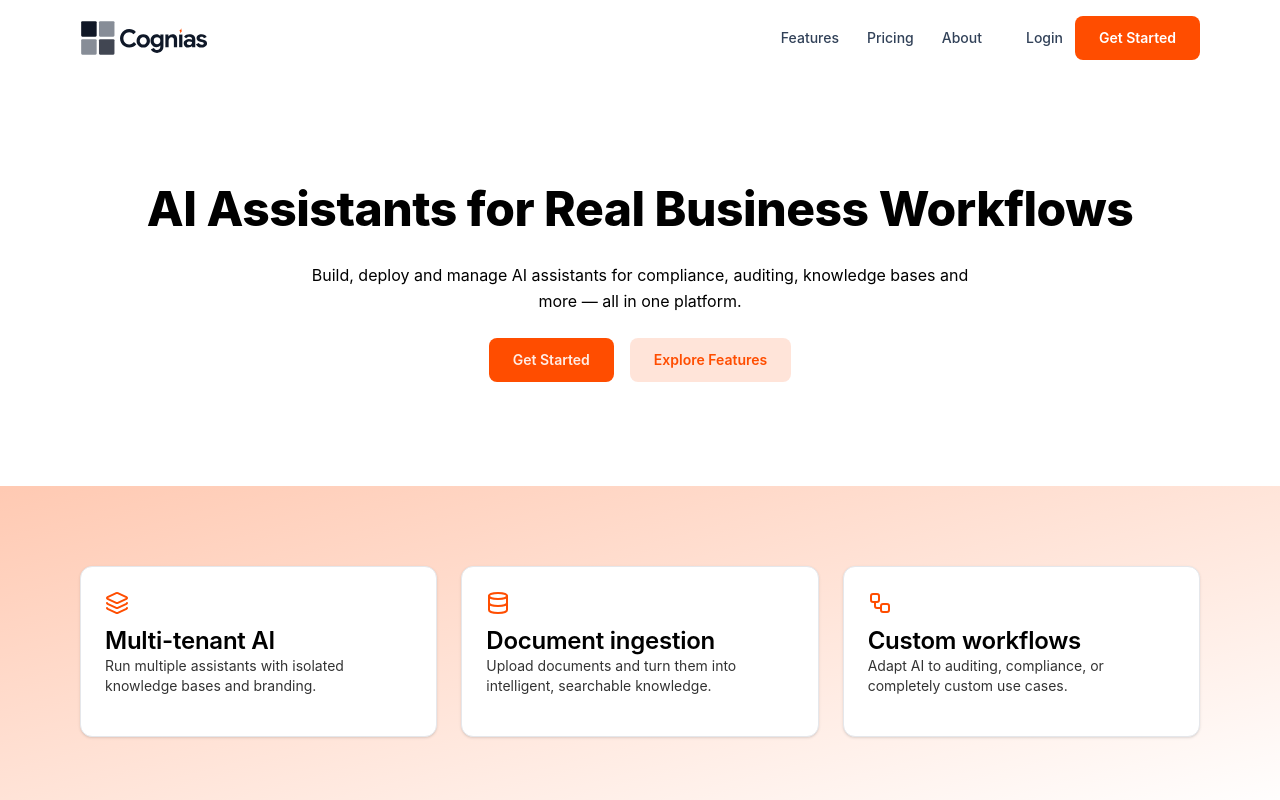
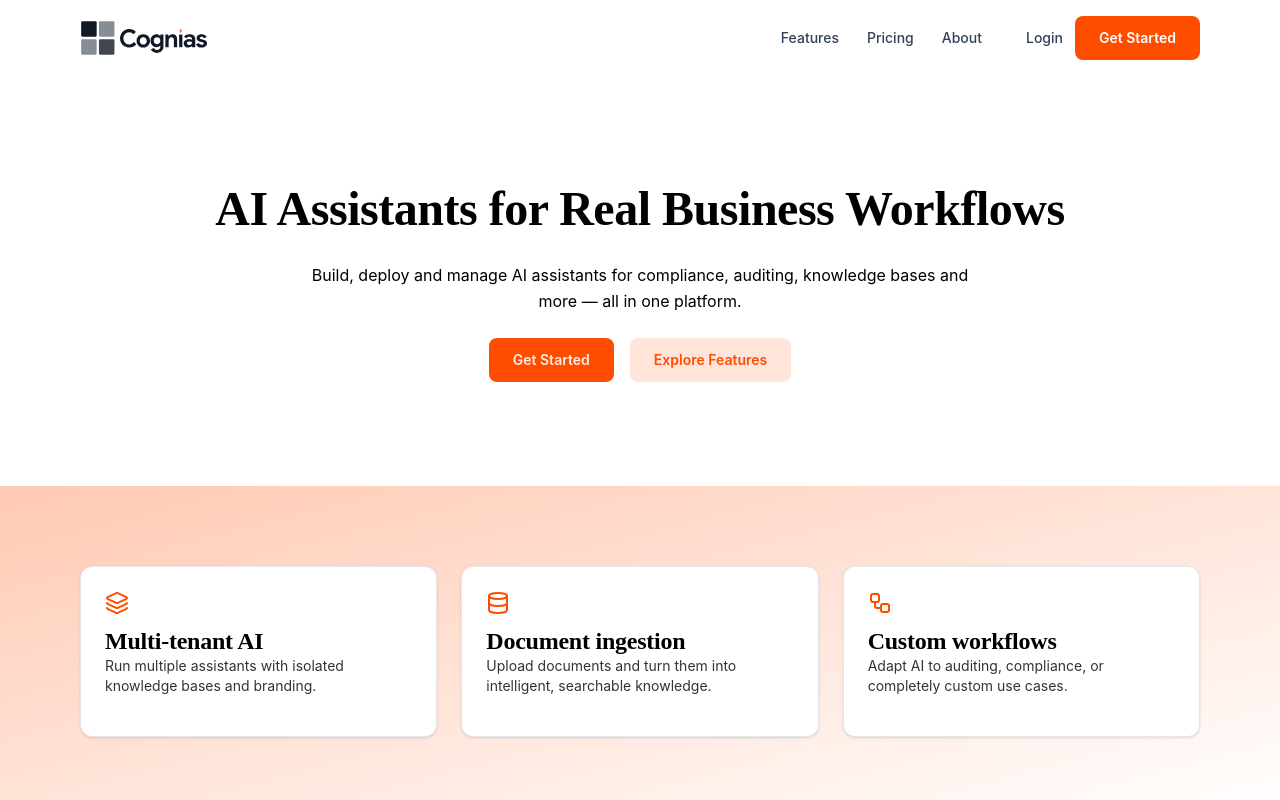
Before and after one commit to prandle/cognias-marketing, a React (Vite) app: page / in a window 1280 px wide. Shown: the top 800 px of the page. Built offline with nearby package versions, Linux system fonts and the light colour scheme.

Commit message:
google fonts

```diff
--- a/src/styles/base.css
+++ b/src/styles/base.css
@@ -14,6 +14,11 @@
 
 :where(h1, h2) {
   font-weight: 800;
+}
+:where(h1, h2, h3) {
+font-family: "Alfa Slab One", serif;
+  font-weight: 400;
+  font-style: normal;
 }
 
 /* =========================================
--- a/src/version.json
+++ b/src/version.json
@@ -1,3 +1,3 @@
 {
-  "build": 133
+  "build": 134
 }
```
Also changed, not shown: 1 other file (tests, documents, lock files or other folders).
